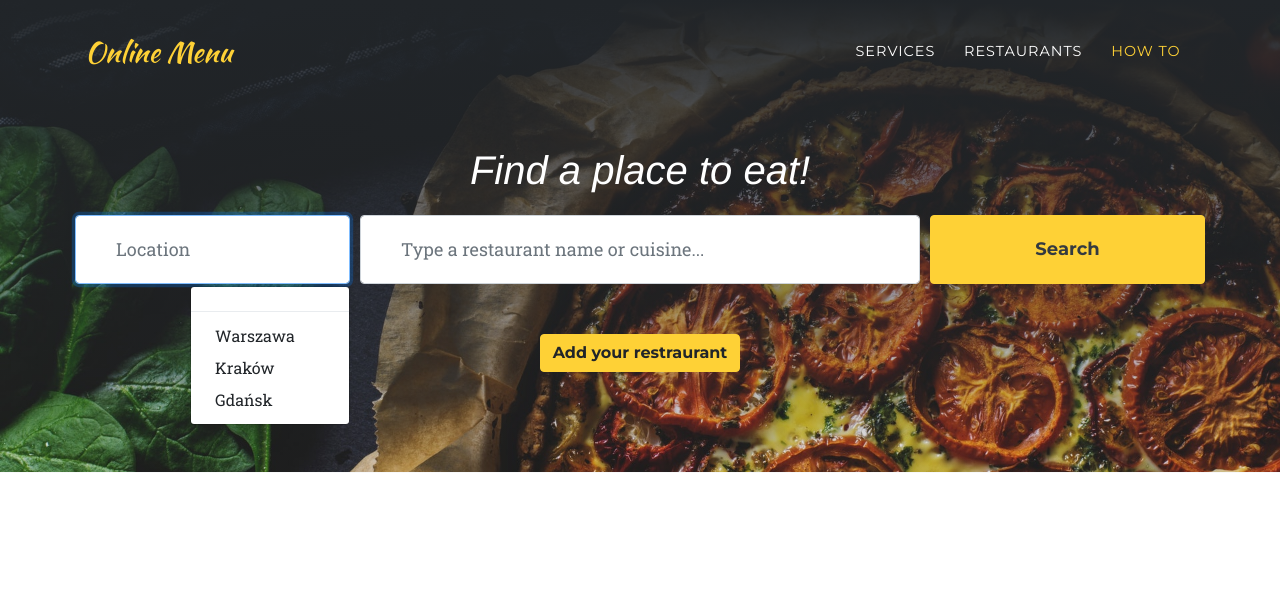
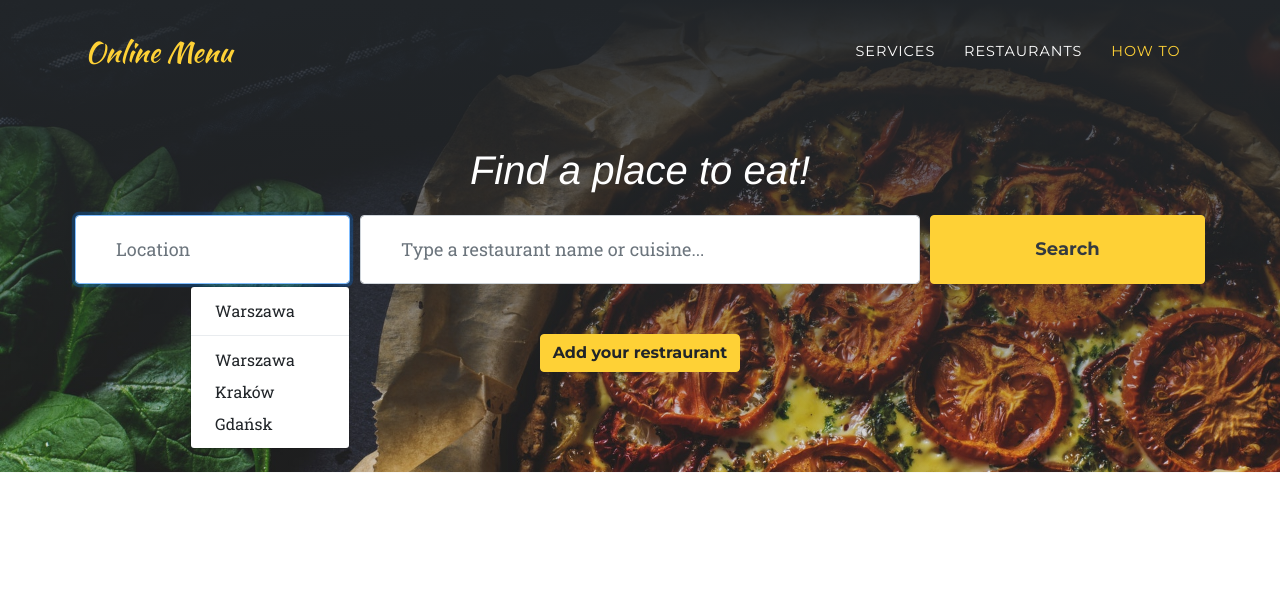
Before and after one commit to Swojak-A/Online_Menu, a Flask app: page / in a window 1280 px wide, after a click that opens the changed part. Shown: the top 616 px of the page. Run offline with Flask 2, Linux system fonts and the light colour scheme; data that the repository does not hold is empty; some libraries are stand-ins or nearby versions; some web fonts are replaced.

Commit message:
_macros.html: minor fix

```diff
--- a/templates/_macros.html
+++ b/templates/_macros.html
@@ -105,7 +105,7 @@
                           </input>
                           {% endif %}
                           <div class="dropdown-menu dropdown-menu-right" aria-labelledby="dropdownMenuButton">
-                            <a class="dropdown-item" href="#">{{location}}</a>
+                            <a class="dropdown-item" href="#">Warszawa</a>
                             <div class="dropdown-divider"></div>
                             <a class="dropdown-item" href="#">Warszawa</a>
                             <a class="dropdown-item" href="#">Kraków</a>
```
